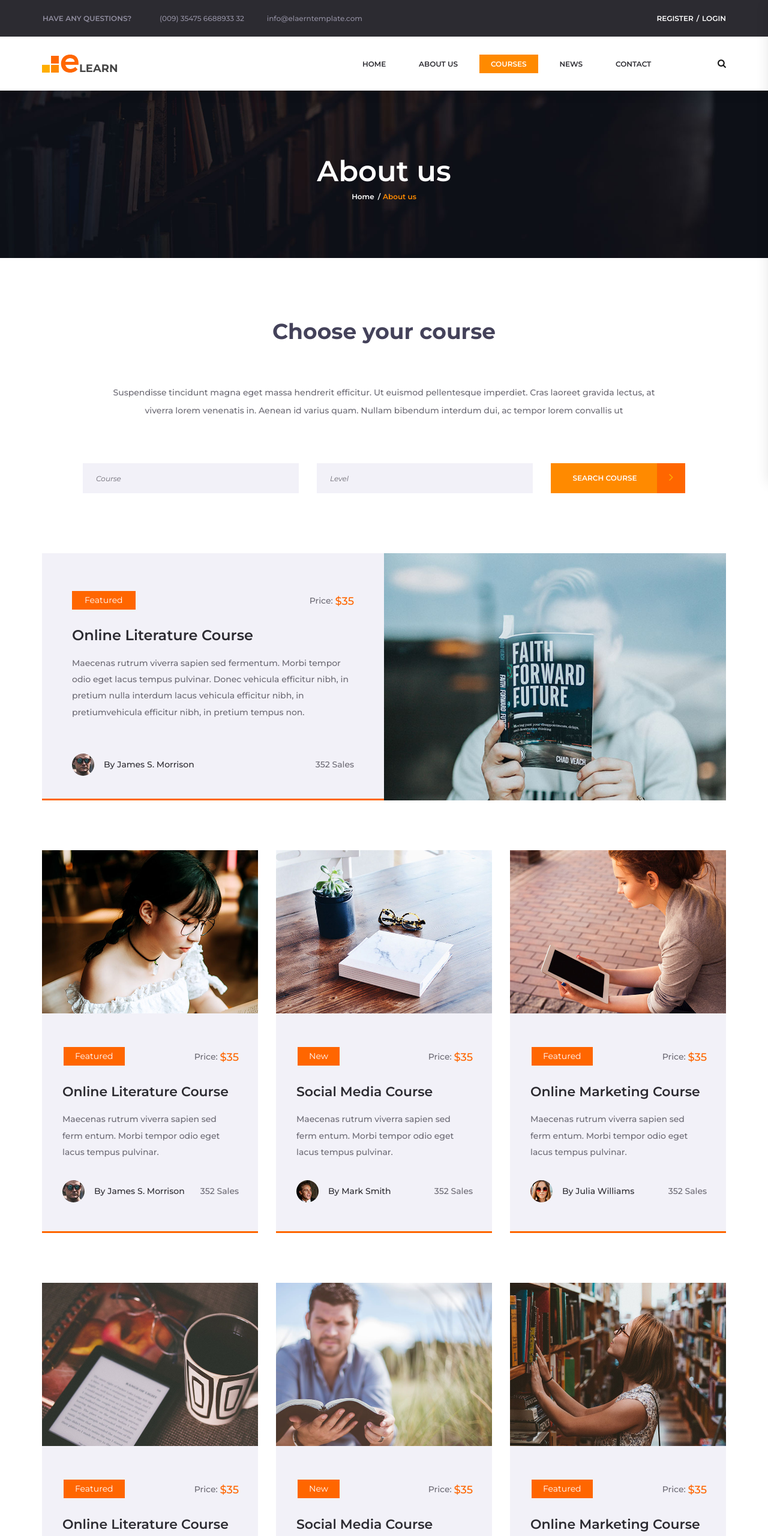
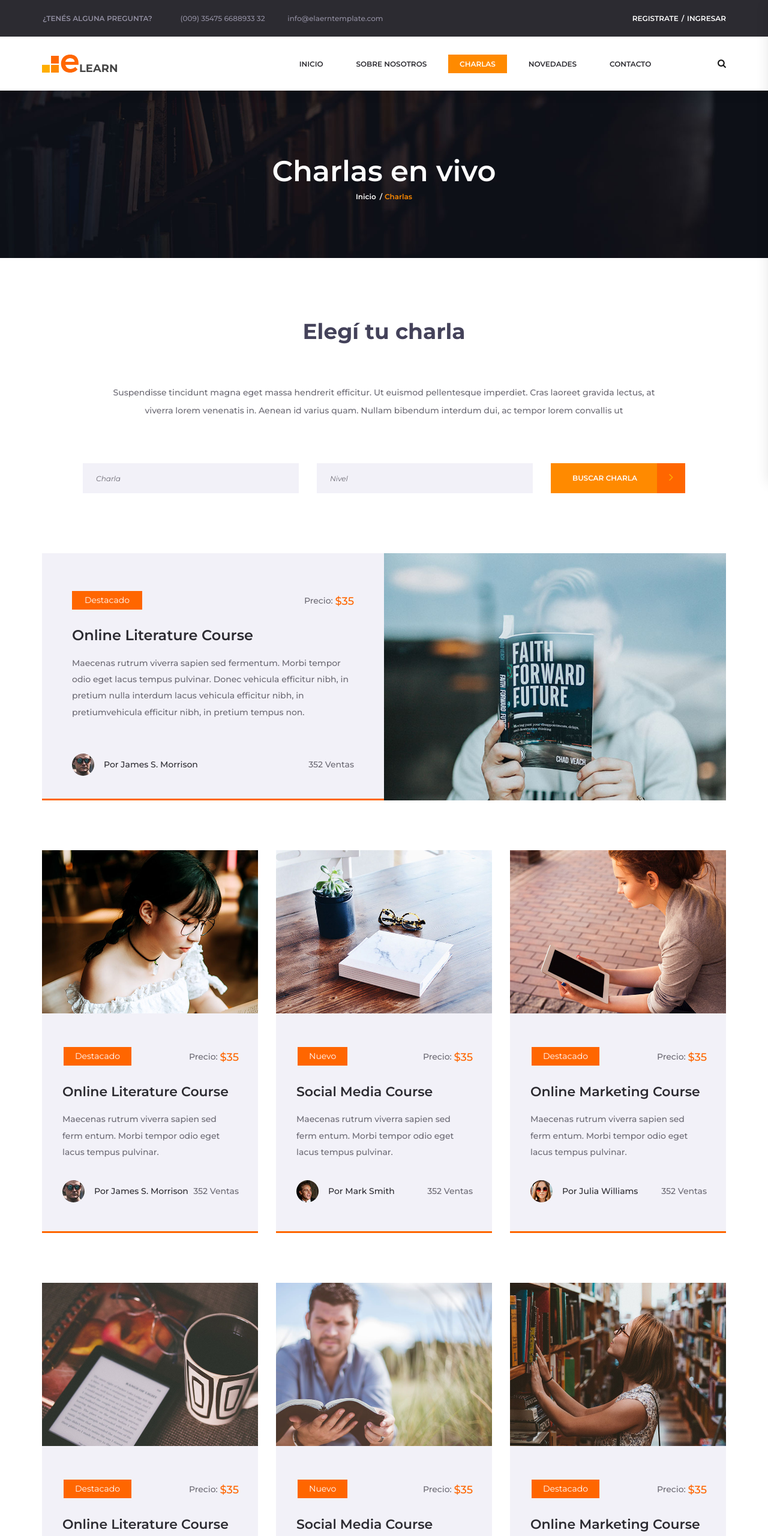
Before and after one commit to Maxi-Max10/clack, a plain HTML site: page courses.html in a window 1280 px wide. Shown: the top 2560 px of the page at 60% size. Drawn offline with Linux system fonts and the light colour scheme.

Commit message:
Localize courses and news pages

```diff
--- a/courses.html
+++ b/courses.html
@@ -1,7 +1,7 @@
 <!DOCTYPE html>
-<html lang="en">
+<html lang="es">
 <head>
-<title>Courses</title>
+<title>Charlas</title>
 <meta charset="utf-8">
 <meta http-equiv="X-UA-Compatible" content="IE=edge">
 <meta name="description" content="Elearn project">
@@ -28,7 +28,7 @@
 						<div class="col">
 							<div class="top_bar_content d-flex flex-row align-items-center justify-content-start">
 								<ul class="top_bar_contact_list">
-									<li><div class="question">Have any questions?</div></li>
+                                                                       <li><div class="question">¿Tenés alguna pregunta?</div></li>
 									<li>
 										<div>(009) 35475 6688933 32</div>
 									</li>
@@ -38,8 +38,8 @@
 								</ul>
 								<div class="top_bar_login ml-auto">
 									<ul>
-										<li><a href="#">Register</a></li>
-										<li><a href="#">Login</a></li>
+                                                                              <li><a href="#">Registrate</a></li>
+                                                                              <li><a href="#">Ingresar</a></li>
 									</ul>
 								</div>
 							</div>
@@ -65,11 +65,11 @@
 							</div>
 							<nav class="main_nav_contaner ml-auto">
 								<ul class="main_nav">
-									<li><a href="index.html">home</a></li>
-									<li><a href="about.html">about us</a></li>
-									<li class="active"><a href="courses.html">courses</a></li>
-									<li><a href="news.html">news</a></li>
-									<li><a href="contact.html">contact</a></li>
+                                                                       <li><a href="index.html">Inicio</a></li>
+                                                                       <li><a href="about.html">Sobre nosotros</a></li>
+                                                                       <li class="active"><a href="courses.html">Charlas</a></li>
+                                                                       <li><a href="news.html">Novedades</a></li>
+                                                                       <li><a href="contact.html">Contacto</a></li>
 								</ul>
 								<div class="search_button"><i class="fa fa-search" aria-hidden="true"></i></div>
 
@@ -93,7 +93,7 @@
 					<div class="col">
 						<div class="header_search_content d-flex flex-row align-items-center justify-content-end">
 							<form action="#" class="header_search_form">
-								<input type="search" class="search_input" placeholder="Search" required="required">
+                                                               <input type="search" class="search_input" placeholder="Buscar" required="required">
 								<button class="header_search_button d-flex flex-column align-items-center justify-content-center">
 									<i class="fa fa-search" aria-hidden="true"></i>
 								</button>
@@ -111,7 +111,7 @@
 		<div class="menu_close_container"><div class="menu_close"><div></div><div></div></div></div>
 		<div class="search">
 			<form action="#" class="header_search_form menu_mm">
-				<input type="search" class="search_input menu_mm" placeholder="Search" required="required">
+                               <input type="search" class="search_input menu_mm" placeholder="Buscar" required="required">
 				<button class="header_search_button d-flex flex-column align-items-center justify-content-center menu_mm">
 					<i class="fa fa-search menu_mm" aria-hidden="true"></i>
 				</button>
@@ -119,18 +119,18 @@
 		</div>
 		<nav class="menu_nav">
 			<ul class="menu_mm">
-				<li class="menu_mm"><a href="index.html">Home</a></li>
-				<li class="menu_mm"><a href="courses.html">Courses</a></li>
-				<li class="menu_mm"><a href="instructors.html">Instructors</a></li>
-				<li class="menu_mm"><a href="#">Events</a></li>
-				<li class="menu_mm"><a href="blog.html">Blog</a></li>
-				<li class="menu_mm"><a href="contact.html">Contact</a></li>
+                                <li class="menu_mm"><a href="index.html">Inicio</a></li>
+                                <li class="menu_mm"><a href="courses.html">Charlas</a></li>
+                                <li class="menu_mm"><a href="instructors.html">Oradores</a></li>
+                                <li class="menu_mm"><a href="#">Eventos</a></li>
+                                <li class="menu_mm"><a href="blog.html">Blog</a></li>
+                                <li class="menu_mm"><a href="contact.html">Contacto</a></li>
 			</ul>
 		</nav>
 		<div class="menu_extra">
-			<div class="menu_phone"><span class="menu_title">phone:</span>(009) 35475 6688933 32</div>
+                        <div class="menu_phone"><span class="menu_title">teléfono:</span>(009) 35475 6688933 32</div>
 			<div class="menu_social">
-				<span class="menu_title">follow us</span>
+                                <span class="menu_title">seguinos</span>
 				<ul>
 					<li><a href="#"><i class="fa fa-pinterest" aria-hidden="true"></i></a></li>
 					<li><a href="#"><i class="fa fa-facebook" aria-hidden="true"></i></a></li>
@@ -151,11 +151,11 @@
 				<div class="row">
 					<div class="col">
 						<div class="home_content text-center">
-							<div class="home_title">About us</div>
+                                                       <div class="home_title">Charlas en vivo</div>
 							<div class="breadcrumbs">
 								<ul>
-									<li><a href="index.html">Home</a></li>
-									<li>About us</li>
+                                                                       <li><a href="index.html">Inicio</a></li>
+                                                                       <li>Charlas</li>
 								</ul>
 							</div>
 						</div>
@@ -171,7 +171,7 @@
 		<div class="container">
 			<div class="row">
 				<div class="col-lg-10 offset-lg-1">
-					<div class="section_title text-center"><h2>Choose your course</h2></div>
+                                        <div class="section_title text-center"><h2>Elegí tu charla</h2></div>
 					<div class="section_subtitle">Suspendisse tincidunt magna eget massa hendrerit efficitur. Ut euismod pellentesque imperdiet. Cras laoreet gravida lectus, at viverra lorem venenatis in. Aenean id varius quam. Nullam bibendum interdum dui, ac tempor lorem convallis ut</div>
 				</div>
 			</div>
@@ -181,28 +181,28 @@
 				<div class="col">
 					<div class="course_search">
 						<form action="#" class="course_search_form d-flex flex-md-row flex-column align-items-start justify-content-between">
-							<div><input type="text" class="course_input" placeholder="Course" required="required"></div>
-							<div><input type="text" class="course_input" placeholder="Level" required="required"></div>
-							<button class="course_button"><span>search course</span><span class="button_arrow"><i class="fa fa-angle-right" aria-hidden="true"></i></span></button>
+                                                       <div><input type="text" class="course_input" placeholder="Charla" required="required"></div>
+                                                       <div><input type="text" class="course_input" placeholder="Nivel" required="required"></div>
+                                                       <button class="course_button"><span>buscar charla</span><span class="button_arrow"><i class="fa fa-angle-right" aria-hidden="true"></i></span></button>
 						</form>
 					</div>
 				</div>
 			</div>
 
-			<!-- Featured Course -->
+			<!-- Destacado Course -->
 			<div class="row featured_row">
 				<div class="col-lg-6 featured_col">
 					<div class="featured_content">
 						<div class="featured_header d-flex flex-row align-items-center justify-content-start">
-							<div class="featured_tag"><a href="#">Featured</a></div>
-							<div class="featured_price ml-auto">Price: <span>$35</span></div>
+							<div class="featured_tag"><a href="#">Destacado</a></div>
+							<div class="featured_price ml-auto">Precio: <span>$35</span></div>
 						</div>
 						<div class="featured_title"><h3><a href="courses.html">Online Literature Course</a></h3></div>
 						<div class="featured_text">Maecenas rutrum viverra sapien sed fermentum. Morbi tempor odio eget lacus tempus pulvinar. Donec vehicula efficitur nibh, in pretium nulla interdum lacus vehicula efficitur nibh, in pretiumvehicula efficitur nibh, in pretium tempus non.</div>
 						<div class="featured_footer d-flex align-items-center justify-content-start">
 							<div class="featured_author_image"><img src="images/featured_author.jpg" alt=""></div>
-							<div class="featured_author_name">By <a href="#">James S. Morrison</a></div>
-							<div class="featured_sales ml-auto"><span>352</span> Sales</div>
+							<div class="featured_author_name">Por <a href="#">James S. Morrison</a></div>
+							<div class="featured_sales ml-auto"><span>352</span> Ventas</div>
 						</div>
 					</div>
 				</div>
@@ -219,15 +219,15 @@
 						<div class="course_image"><img src="images/course_1.jpg" alt=""></div>
 						<div class="course_body">
 							<div class="course_header d-flex flex-row align-items-center justify-content-start">
-								<div class="course_tag"><a href="#">Featured</a></div>
-								<div class="course_price ml-auto">Price: <span>$35</span></div>
+								<div class="course_tag"><a href="#">Destacado</a></div>
+								<div class="course_price ml-auto">Precio: <span>$35</span></div>
 							</div>
 							<div class="course_title"><h3><a href="courses.html">Online Literature Course</a></h3></div>
 							<div class="course_text">Maecenas rutrum viverra sapien sed ferm entum. Morbi tempor odio eget lacus tempus pulvinar.</div>
 							<div class="course_footer d-flex align-items-center justify-content-start">
 								<div class="course_author_image"><img src="images/featured_author.jpg" alt="https://unsplash.com/@anthonytran"></div>
-								<div class="course_author_name">By <a href="#">James S. Morrison</a></div>
-								<div class="course_sales ml-auto"><span>352</span> Sales</div>
+								<div class="course_author_name">Por <a href="#">James S. Morrison</a></div>
+								<div class="course_sales ml-auto"><span>352</span> Ventas</div>
 							</div>
 						</div>
 					</div>
@@ -239,15 +239,15 @@
 						<div class="course_image"><img src="images/course_2.jpg" alt=""></div>
 						<div class="course_body">
 							<div class="course_header d-flex flex-row align-items-center justify-content-start">
-								<div class="course_tag"><a href="#">New</a></div>
-								<div class="course_price ml-auto">Price: <span>$35</span></div>
+								<div class="course_tag"><a href="#">Nuevo</a></div>
+								<div class="course_price ml-auto">Precio: <span>$35</span></div>
 							</div>
 							<div class="course_title"><h3><a href="courses.html">Social Media Course</a></h3></div>
 							<div class="course_text">Maecenas rutrum viverra sapien sed ferm entum. Morbi tempor odio eget lacus tempus pulvinar.</div>
 							<div class="course_footer d-flex align-items-center justify-content-start">
 								<div class="course_author_image"><img src="images/course_author_2.jpg" alt="https://unsplash.com/@anthonytran"></div>
-								<div class="course_author_name">By <a href="#">Mark Smith</a></div>
-								<div class="course_sales ml-auto"><span>352</span> Sales</div>
+								<div class="course_author_name">Por <a href="#">Mark Smith</a></div>
+								<div class="course_sales ml-auto"><span>352</span> Ventas</div>
 							</div>
 						</div>
 					</div>
@@ -259,15 +259,15 @@
 						<div class="course_image"><img src="images/course_3.jpg" alt=""></div>
 						<div class="course_body">
 							<div class="course_header d-flex flex-row align-items-center justify-content-start">
-								<div class="course_tag"><a href="#">Featured</a></div>
-								<div class="course_price ml-auto">Price: <span>$35</span></div>
+								<div class="course_tag"><a href="#">Destacado</a></div>
+								<div class="course_price ml-auto">Precio: <span>$35</span></div>
 							</div>
 							<div class="course_title"><h3><a href="courses.html">Online Marketing Course</a></h3></div>
 							<div class="course_text">Maecenas rutrum viverra sapien sed ferm entum. Morbi tempor odio eget lacus tempus pulvinar.</div>
 							<div class="course_footer d-flex align-items-center justify-content-start">
 								<div class="course_author_image"><img src="images/course_author_3.jpg" alt="https://unsplash.com/@anthonytran"></div>
-								<div class="course_author_name">By <a href="#">Julia Williams</a></div>
-								<div class="course_sales ml-auto"><span>352</span> Sales</div>
+								<div class="course_author_name">Por <a href="#">Julia Williams</a></div>
+								<div class="course_sales ml-auto"><span>352</span> Ventas</div>
 							</div>
 						</div>
 					</div>
@@ -279,15 +279,15 @@
 						<div class="course_image"><img src="images/course_4.jpg" alt=""></div>
 						<div class="course_body">
 							<div class="course_header d-flex flex-row align-items-center justify-content-start">
-								<div class="course_tag"><a href="#">Featured</a></div>
-								<div class="course_price ml-auto">Price: <span>$35</span></div>
+								<div class="course_tag"><a href="#">Destacado</a></div>
+								<div class="course_price ml-auto">Precio: <span>$35</span></div>
 							</div>
 							<div class="course_title"><h3><a href="courses.html">Online Literature Course</a></h3></div>
 							<div class="course_text">Maecenas rutrum viverra sapien sed ferm entum. Morbi tempor odio eget lacus tempus pulvinar.</div>
 							<div class="course_footer d-flex align-items-center justify-content-start">
 								<div class="course_author_image"><img src="images/featured_author.jpg" alt="https://unsplash.com/@anthonytran"></div>
-								<div class="course_author_name">By <a href="#">James S. Morrison</a></div>
-								<div class="course_sales ml-auto"><span>352</span> Sales</div>
+								<div class="course_author_name">Por <a href="#">James S. Morrison</a></div>
+								<div class="course_sales ml-auto"><span>352</span> Ventas</div>
 							</div>
 						</div>
 					</div>
@@ -299,15 +299,15 @@
 						<div class="course_image"><img src="images/course_5.jpg" alt=""></div>
 						<div class="course_body">
 							<div class="course_header d-flex flex-row align-items-center justify-content-start">
-								<div class="course_tag"><a href="#">New</a></div>
-								<div class="course_price ml-auto">Price: <span>$35</span></div>
+								<div class="course_tag"><a href="#">Nuevo</a></div>
+								<div class="course_price ml-auto">Precio: <span>$35</span></div>
 							</div>
 							<div class="course_title"><h3><a href="courses.html">Social Media Course</a></h3></div>
 							<div class="course_text">Maecenas rutrum viverra sapien sed ferm entum. Morbi tempor odio eget lacus tempus pulvinar.</div>
 							<div class="course_footer d-flex align-items-center justify-content-start">
 								<div class="course_author_image"><img src="images/course_author_2.jpg" alt="https://unsplash.com/@anthonytran"></div>
-								<div class="course_author_name">By <a href="#">Mark Smith</a></div>
-								<div class="course_sales ml-auto"><span>352</span> Sales</div>
+								<div class="course_author_name">Por <a href="#">Mark Smith</a></div>
+								<div class="course_sales ml-auto"><span>352</span> Ventas</div>
 							</div>
 						</div>
 					</div>
@@ -319,15 +319,15 @@
 						<div class="course_image"><img src="images/course_6.jpg" alt=""></div>
 						<div class="course_body">
 							<div class="course_header d-flex flex-row align-items-center justify-content-start">
-								<div class="course_tag"><a href="#">Featured</a></div>
-								<div class="course_price ml-auto">Price: <span>$35</span></div>
+								<div class="course_tag"><a href="#">Destacado</a></div>
+								<div class="course_price ml-auto">Precio: <span>$35</span></div>
 							</div>
 							<div class="course_title"><h3><a href="courses.html">Online Marketing Course</a></h3></div>
 							<div class="course_text">Maecenas rutrum viverra sapien sed ferm entum. Morbi tempor odio eget lacus tempus pulvinar.</div>
 							<div class="course_footer d-flex align-items-center justify-content-start">
 								<div class="course_author_image"><img src="images/course_author_3.jpg" alt="https://unsplash.com/@anthonytran"></div>
-								<div class="course_author_name">By <a href="#">Julia Williams</a></div>
-								<div class="course_sales ml-auto"><span>352</span> Sales</div>
+								<div class="course_author_name">Por <a href="#">Julia Williams</a></div>
+								<div class="course_sales ml-auto"><span>352</span> Ventas</div>
 							</div>
 						</div>
 					</div>
@@ -339,15 +339,15 @@
 						<div class="course_image"><img src="images/course_7.jpg" alt=""></div>
 						<div class="course_body">
 							<div class="course_header d-flex flex-row align-items-center justify-content-start">
-								<div class="course_tag"><a href="#">Featured</a></div>
-								<div class="course_price ml-auto">Price: <span>$35</span></div>
+								<div class="course_tag"><a href="#">Destacado</a></div>
+								<div class="course_price ml-auto">Precio: <span>$35</span></div>
 							</div>
 							<div class="course_title"><h3><a href="courses.html">Online Literature Course</a></h3></div>
 							<div class="course_text">Maecenas rutrum viverra sapien sed ferm entum. Morbi tempor odio eget lacus tempus pulvinar.</div>
 							<div class="course_footer d-flex align-items-center justify-content-start">
 								<div class="course_author_image"><img src="images/featured_author.jpg" alt="https://unsplash.com/@anthonytran"></div>
-								<div class="course_author_name">By <a href="#">James S. Morrison</a></div>
-								<div class="course_sales ml-auto"><span>352</span> Sales</div>
+								<div class="course_author_name">Por <a href="#">James S. Morrison</a></div>
+								<div class="course_sales ml-auto"><span>352</span> Ventas</div>
 							</div>
 						</div>
 					</div>
@@ -359,15 +359,15 @@
 						<div class="course_image"><img src="images/course_8.jpg" alt=""></div>
 						<div class="course_body">
 							<div class="course_header d-flex flex-row align-items-center justify-content-start">
-								<div class="course_tag"><a href="#">New</a></div>
-								<div class="course_price ml-auto">Price: <span>$35</span></div>
+								<div class="course_tag"><a href="#">Nuevo</a></div>
+								<div class="course_price ml-auto">Precio: <span>$35</span></div>
 							</div>
 							<div class="course_title"><h3><a href="courses.html">Social Media Course</a></h3></div>
 							<div class="course_text">Maecenas rutrum viverra sapien sed ferm entum. Morbi tempor odio eget lacus tempus pulvinar.</div>
 							<div class="course_footer d-flex align-items-center justify-content-start">
 								<div class="course_author_image"><img src="images/course_author_2.jpg" alt="https://unsplash.com/@anthonytran"></div>
-								<div class="course_author_name">By <a href="#">Mark Smith</a></div>
-								<div class="course_sales ml-auto"><span>352</span> Sales</div>
+								<div class="course_author_name">Por <a href="#">Mark Smith</a></div>
+								<div class="course_sales ml-auto"><span>352</span> Ventas</div>
 							</div>
 						</div>
 					</div>
@@ -379,15 +379,15 @@
 						<div class="course_image"><img src="images/course_9.jpg" alt=""></div>
 						<div class="course_body">
 							<div class="course_header d-flex flex-row align-items-center justify-content-start">
-								<div class="course_tag"><a href="#">Featured</a></div>
-								<div class="course_price ml-auto">Price: <span>$35</span></div>
+								<div class="course_tag"><a href="#">Destacado</a></div>
+								<div class="course_price ml-auto">Precio: <span>$35</span></div>
 							</div>
 							<div class="course_title"><h3><a href="courses.html">Online Marketing Course</a></h3></div>
 							<div class="course_text">Maecenas rutrum viverra sapien sed ferm entum. Morbi tempor odio eget lacus tempus pulvinar.</div>
 							<div class="course_footer d-flex align-items-center justify-content-start">
 								<div class="course_author_image"><img src="images/course_author_3.jpg" alt="https://unsplash.com/@anthonytran"></div>
-								<div class="course_author_name">By <a href="#">Julia Williams</a></div>
-								<div class="course_sales ml-auto"><span>352</span> Sales</div>
+								<div class="course_author_name">Por <a href="#">Julia Williams</a></div>
+								<div class="course_sales ml-auto"><span>352</span> Ventas</div>
 							</div>
 						</div>
 					</div>
@@ -448,26 +448,26 @@ Copyright &copy;<script>document.write(new Date().getFullYear());</script> All r
 
 				<div class="col-lg-3 footer_col">
 					<div class="footer_links">
-						<div class="footer_title">Quick menu</div>
+                                                <div class="footer_title">Menú rápido</div>
 						<ul class="footer_list">
-							<li><a href="index.html">Home</a></li>
-							<li><a href="about.html">About us</a></li>
+                                                        <li><a href="index.html">Inicio</a></li>
+                                                        <li><a href="about.html">Sobre nosotros</a></li>
 							<li><a href="#">Testimonials</a></li>
 							<li><a href="#">Services</a></li>
-							<li><a href="contact.html">Contact</a></li>
-							<li><a href="#">Facts</a></li>
+                                                        <li><a href="contact.html">Contacto</a></li>
+                                                        <li><a href="#">Datos</a></li>
 						</ul>
 					</div>
 				</div>
 
 				<div class="col-lg-3 footer_col">
 					<div class="footer_links">
-						<div class="footer_title">Useful Links</div>
+                                                <div class="footer_title">Enlaces útiles</div>
 						<ul class="footer_list">
-							<li><a href="courses.html">Courses</a></li>
-							<li><a href="#">Events</a></li>
-							<li><a href="news.html">News</a></li>
-							<li><a href="#">Teachers</a></li>
+                                                        <li><a href="courses.html">Charlas</a></li>
+                                                        <li><a href="#">Eventos</a></li>
+                                                        <li><a href="news.html">Novedades</a></li>
+                                                        <li><a href="#">Oradores</a></li>
 							<li><a href="#">Links</a></li>
 							<li><a href="#">FAQ</a></li>
 						</ul>
@@ -476,18 +476,18 @@ Copyright &copy;<script>document.write(new Date().getFullYear());</script> All r
 
 				<div class="col-lg-3 footer_col">
 					<div class="footer_contact">
-						<div class="footer_title">Contact Us</div>
+                                            <div class="footer_title">Contacto</div>
 						<div class="footer_contact_info">
 							<div class="footer_contact_item">
-								<div class="footer_contact_title">Address:</div>
+                                                                <div class="footer_contact_title">Dirección:</div>
 								<div class="footer_contact_line">1481 Creekside Lane Avila Beach, CA 93424</div>
 							</div>
 							<div class="footer_contact_item">
-								<div class="footer_contact_title">Phone:</div>
+                                                                <div class="footer_contact_title">Teléfono:</div>
 								<div class="footer_contact_line">+53 345 7953 32453</div>
 							</div>
 							<div class="footer_contact_item">
-								<div class="footer_contact_title">Email:</div>
+                                                                <div class="footer_contact_title">Correo:</div>
 								<div class="footer_contact_line">yourmail@gmail.com</div>
 							</div>
 						</div>
```
Also changed, not shown: about.html (+46 -46 lines), news.html (+46 -46 lines).
